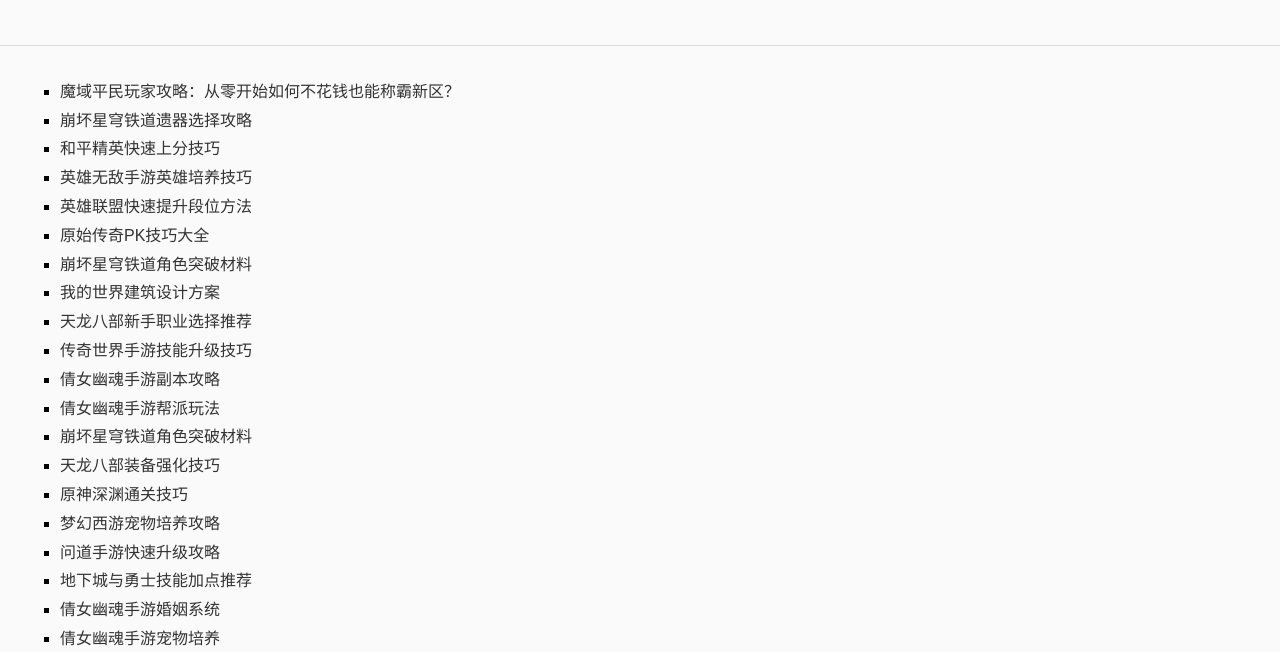
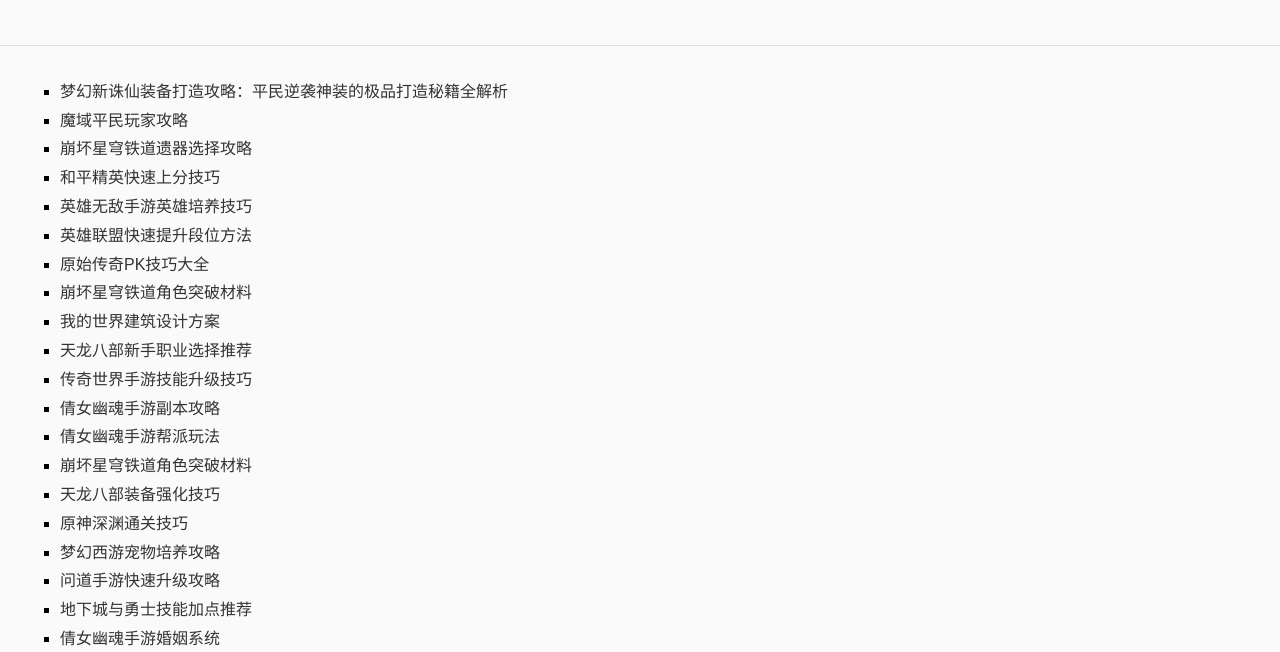
Before and after one commit to wuzesmtios/classic-mmo-atlas, a plain HTML site: page index.html in a window 1280 px wide. Shown: the part 148-800 px from the top of the page. Drawn offline with Linux system fonts and the light colour scheme.

Commit message:
update index

```diff
--- a/index.html
+++ b/index.html
@@ -21,7 +21,8 @@
 <body class="hub_icjbc">
     <header class="hub_ctehp"><h1>经典网游进阶攻略网 - 装备掉落、隐藏任务与高效打金教程</h1><p>汇集经典 MMORPG 网络游戏的高阶玩法攻略。包含详细的地图怪物分布、装备隐藏掉落列表、多开打金路线规划以及各职业强力流派构建。全方位解析游戏核心玩法。</p></header>
     <article class="hub_xwotx"><div><ul class="hub_bcdxq">
-<li><a href="https://wuzesmtios.github.io/classic-mmo-atlas/docs/2026-11-15-b9a149.html">魔域平民玩家攻略：从零开始如何不花钱也能称霸新区？</a></li>
+<li><a href="https://wuzesmtios.github.io/classic-mmo-atlas/docs/2026-11-15-a529a0.html">梦幻新诛仙装备打造攻略：平民逆袭神装的极品打造秘籍全解析</a></li>
+                <li><a href="https://wuzesmtios.github.io/classic-mmo-atlas/docs/2026-11-15-b9a149.html">魔域平民玩家攻略</a></li>
                 <li><a href="https://wuzesmtios.github.io/classic-mmo-atlas/docs/2026-11-15-0b747b.html">崩坏星穹铁道遗器选择攻略</a></li>
                 <li><a href="https://wuzesmtios.github.io/classic-mmo-atlas/docs/2026-11-14-08f9f8.html">和平精英快速上分技巧</a></li>
                 <li><a href="https://wuzesmtios.github.io/classic-mmo-atlas/docs/2026-11-14-f1c2ec.html">英雄无敌手游英雄培养技巧</a></li>
```
